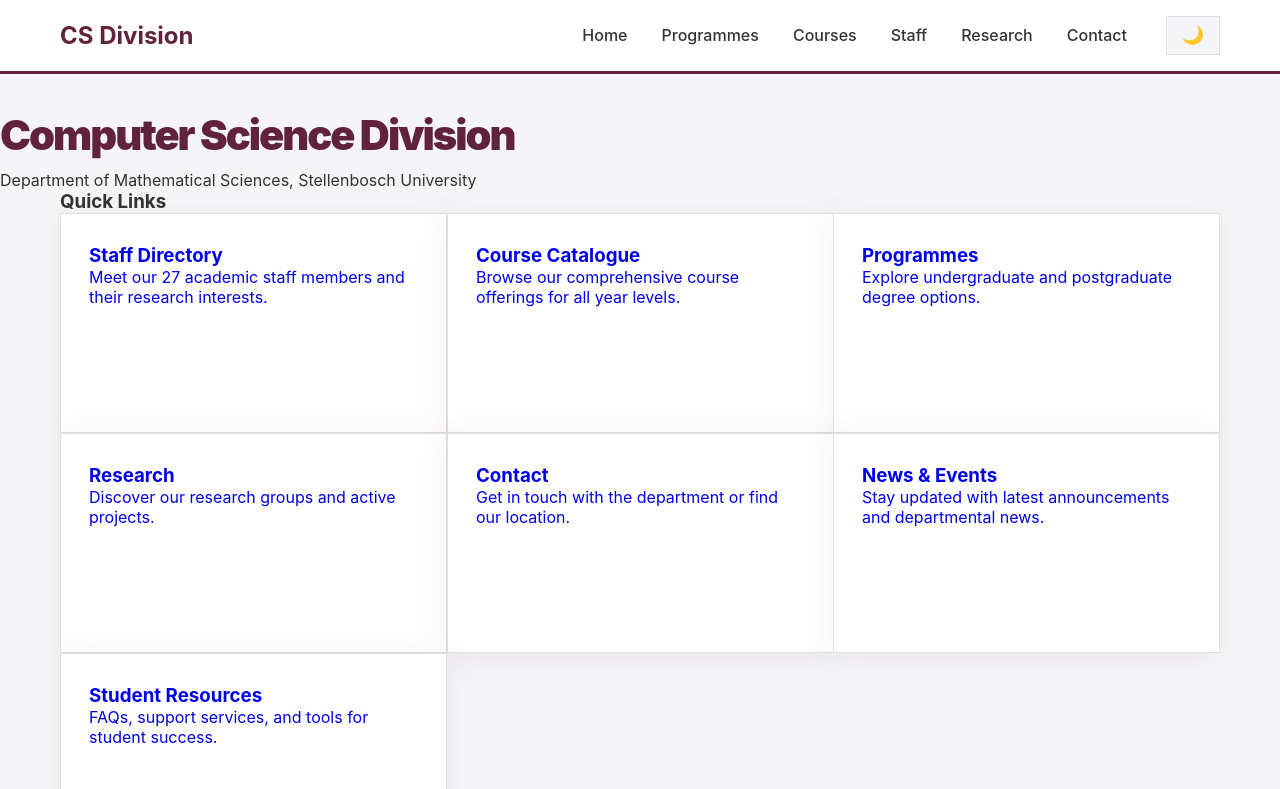
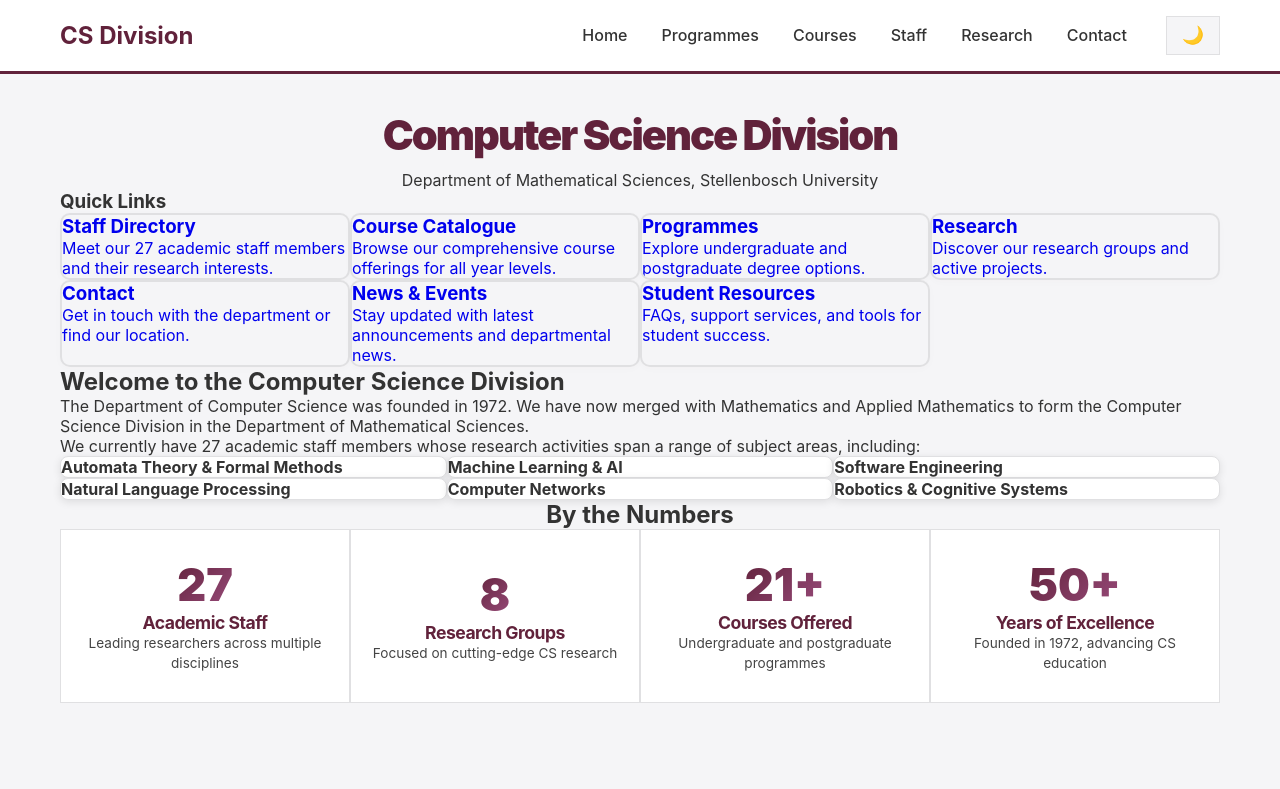
Before and after one commit to Nicio9/macha, a website: page public/index.html in a window 1280 px wide. Shown: the top 789 px of the page. Drawn offline with Linux system fonts and the light colour scheme.

Commit message:
Fix: Restore missing CSS rules for homepage card styling
Added missing CSS rules that were removed during inline style migration:

1. **Hero section styling** - text-align, padding, background, margin
2. **Homepage grid layout** - specific sizing for quick links (250px cols, smaller gap)
3. **Homepage card styling** - reduced padding, lighter borders for quick link cards
4. **Area card styling** - for research areas grid section
5. **Global heading styles** (h2, h3) - consistent margins
6. **Consolidated body rules** - removed duplicate definitions, unified flex layout
7. **Fixed animations** - properly restored fadeIn keyframes

This restores the visual styling that was accidentally lost when moving
inline styles to CSS classes.

```diff
--- a/public/css/styles.css
+++ b/public/css/styles.css
@@ -247,8 +247,13 @@
     color: var(--text);
     background: var(--bg-light);
     margin: 0;
+    min-height: 100vh;
+    display: flex;
+    flex-direction: column;
+    animation: fadeIn 0.5s ease-in;
     transition: all 0.1s ease;
 }
+
 .container {
     max-width: 1200px;
     margin: 0 auto 48px auto;
@@ -261,6 +266,11 @@
     font-weight: 900;
     color: var(--primary);
 }
+
+h2, h3 {
+    margin-top: var(--space-2xl);
+    margin-bottom: var(--space-lg);
+}
 .courses-intro {
     color: var(--text-light);
     font-size: var(--font-lg);
@@ -271,6 +281,31 @@
     grid-template-columns: repeat(auto-fit, minmax(300px, 1fr));
     gap: var(--space-2xl);
     margin-top: 0;
+}
+
+/* Homepage quick links grid - smaller, more compact layout */
+.container > .grid:first-of-type {
+    grid-template-columns: repeat(auto-fit, minmax(250px, 1fr));
+    gap: var(--space-lg);
+    margin-top: var(--space-lg);
+    margin-bottom: var(--space-2xl);
+}
+
+.container > .grid:first-of-type .card {
+    background: var(--bg-light);
+    border-radius: 10px;
+    border: 2px solid var(--border);
+    box-shadow: 0 2px 8px rgba(97,34,59,0.02);
+    padding: var(--space-lg) var(--space-xl) var(--space-md) var(--space-xl);
+    min-height: auto;
+}
+
+.area-card {
+    background: var(--white);
+    border: 1px solid var(--border);
+    border-radius: 8px;
+    padding: var(--space-lg);
+    box-shadow: 0 2px 8px rgba(0,0,0,0.1);
 }
 .card {
     background: var(--white);
@@ -353,10 +388,6 @@
     scroll-behavior: smooth;
 }
 
-body {
-    animation: fadeIn 0.5s ease-in;
-}
-
 @keyframes fadeIn {
     from {
         opacity: 0;
@@ -370,6 +401,10 @@
 
 /* ========== HERO SECTION ANIMATIONS ========== */
 .hero {
+    text-align: center;
+    padding: var(--space-3xl) var(--space-lg);
+    background: var(--bg-light);
+    margin-bottom: var(--space-md);
     animation: heroSlideUp 0.6s cubic-bezier(0.34, 1.56, 0.64, 1);
 }
 
@@ -944,11 +979,7 @@
     margin-bottom: var(--space-2xl);
 }
 
-body {
-    min-height: 100vh;
-    display: flex;
-    flex-direction: column;
-}
+
 
 .spacing-top-sm {
     margin-top: var(--space-sm);
```
